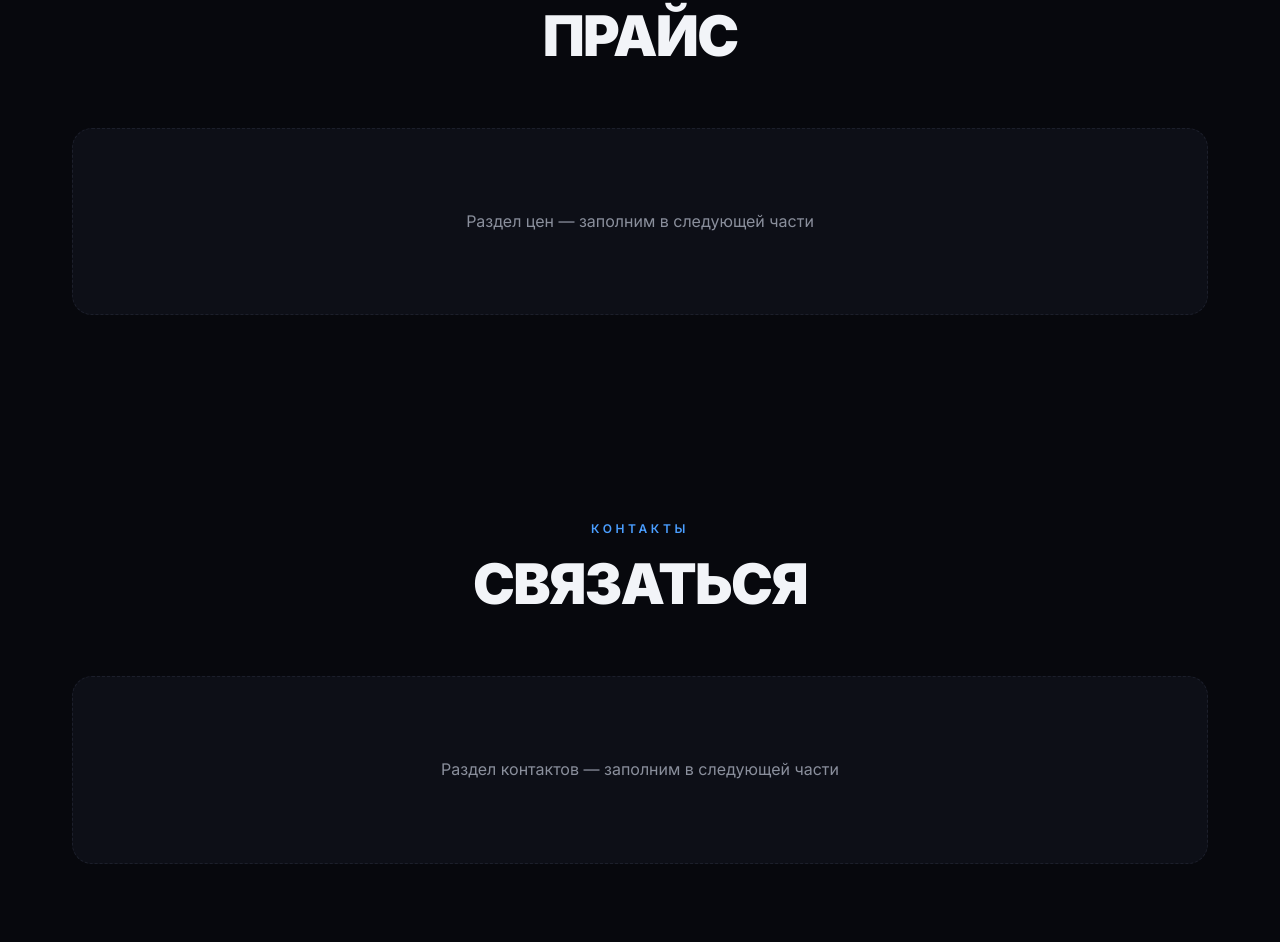
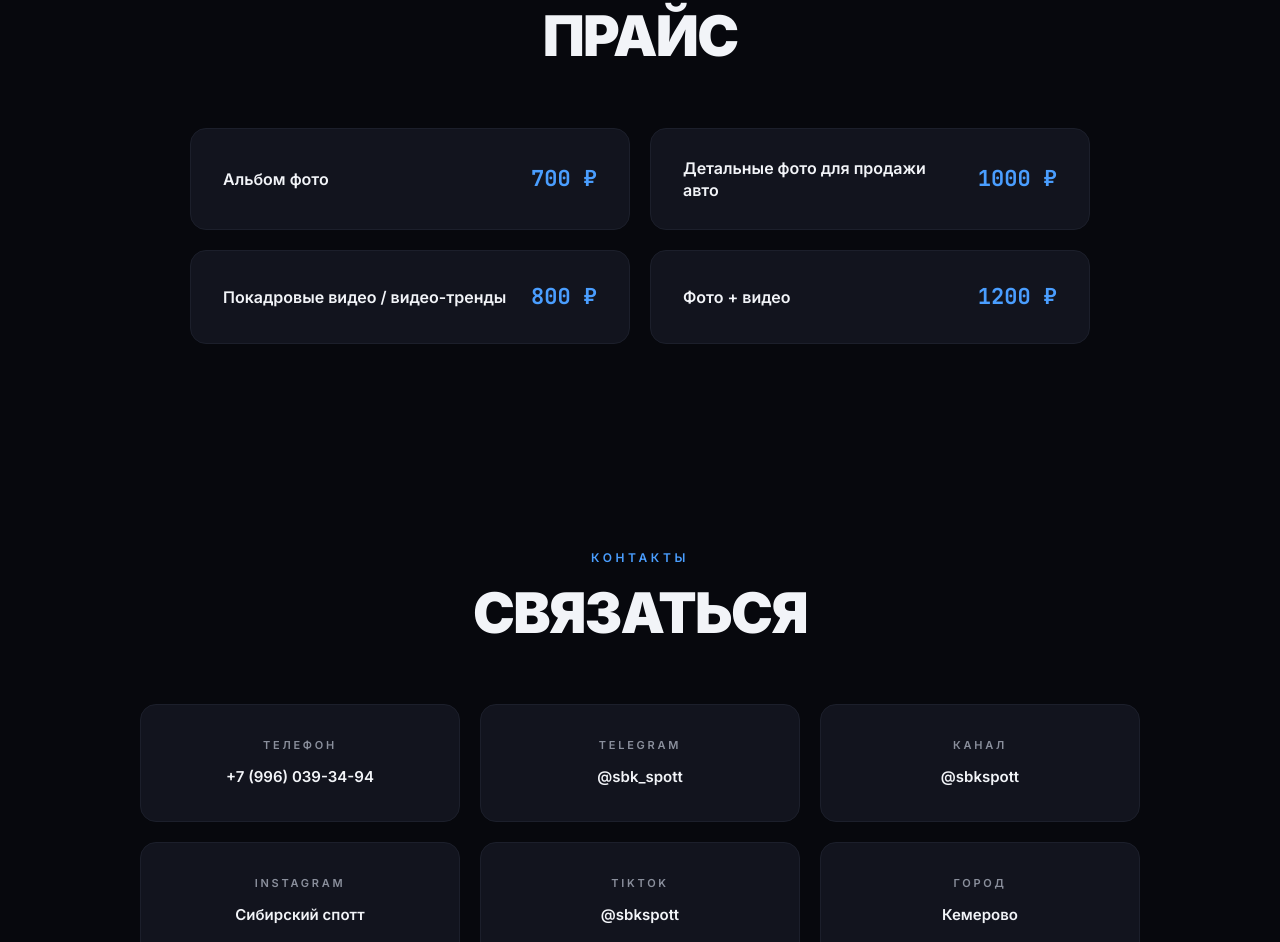
Before and after one commit to furios114/Siberian-Spott, a plain HTML site: page index.html in a window 1280 px wide. Shown: the part 1858-2800 px from the top of the page. Drawn offline with Linux system fonts and the light colour scheme.

Commit message:
Update index.html

```diff
--- a/index.html
+++ b/index.html
@@ -7,7 +7,7 @@
 <meta name="description" content="Siberian Spott — фотограф автомобилей в Кемерово. Альбомы фото, детальная съёмка, видеотренды.">
 <link rel="icon" href="logo.png">
 <meta property="og:title" content="Siberian Spott — фото и видео автомобилей">
-<meta property="og:description" content="Фотосъёмка автомобилей в Кемерово. Альбомы, детали, видео.">
+<meta property="og:description" content="Сниму ваш автомобиль по низкой цене. Кемерово.">
 <meta property="og:type" content="website">
 <link rel="preconnect" href="https://fonts.googleapis.com">
 <link rel="preconnect" href="https://fonts.gstatic.com" crossorigin>
@@ -48,7 +48,18 @@
     padding: 0 32px;
   }
 
-  /* ШАПКА — ПРИКЛЕЕНА */
+  /* REVEAL-АНИМАЦИИ */
+  .reveal {
+    opacity: 0;
+    transform: translateY(40px);
+    transition: opacity 0.9s var(--ease), transform 0.9s var(--ease);
+  }
+  .reveal.visible { opacity: 1; transform: translateY(0); }
+  .reveal-delay-1 { transition-delay: 0.1s; }
+  .reveal-delay-2 { transition-delay: 0.2s; }
+  .reveal-delay-3 { transition-delay: 0.3s; }
+
+  /* ШАПКА */
   header {
     position: fixed;
     top: 0; left: 0; right: 0;
@@ -76,53 +87,32 @@
     align-items: center;
     gap: 20px;
   }
-
-  /* Лого слева */
-  .logo {
-    display: inline-flex;
-    align-items: center;
-    text-decoration: none;
-    flex-shrink: 0;
-  }
+  .logo { display: inline-flex; align-items: center; text-decoration: none; flex-shrink: 0; }
   .logo img {
-    height: 44px;
-    width: auto;
-    display: block;
+    height: 44px; width: auto; display: block;
     transition: height 0.4s var(--ease), filter 0.4s var(--ease);
   }
   header.scrolled .logo img { height: 36px; }
-  .logo:hover img {
-    filter: drop-shadow(0 0 20px rgba(74, 158, 255, 0.6));
-  }
+  .logo:hover img { filter: drop-shadow(0 0 20px rgba(74, 158, 255, 0.6)); }
 
-  /* Название справа */
-  .brand {
-    text-align: right;
-    line-height: 1.1;
-  }
+  .brand { text-align: right; line-height: 1.1; }
   .brand-name {
     font-family: 'JetBrains Mono', monospace;
-    font-size: 18px;
-    font-weight: 700;
+    font-size: 18px; font-weight: 700;
     letter-spacing: 0.15em;
-    color: var(--text);
-    text-transform: uppercase;
+    color: var(--text); text-transform: uppercase;
     transition: font-size 0.4s var(--ease);
   }
   .brand-name span { color: var(--accent); }
   header.scrolled .brand-name { font-size: 16px; }
-
   .brand-sub {
-    font-size: 10px;
-    letter-spacing: 0.25em;
-    color: var(--muted);
-    text-transform: uppercase;
+    font-size: 10px; letter-spacing: 0.25em;
+    color: var(--muted); text-transform: uppercase;
     margin-top: 2px;
     transition: opacity 0.3s var(--ease);
   }
   header.scrolled .brand-sub { opacity: 0; }
 
-  /* ОТСТУП ПОД ШАПКУ */
   main { padding-top: var(--hh); }
 
   /* HERO */
@@ -139,27 +129,24 @@
   }
   .hero::before {
     content: "";
-    position: absolute;
-    inset: 0;
+    position: absolute; inset: 0;
     background: radial-gradient(circle at 50% 50%, transparent 30%, rgba(7,8,13,0.7) 100%);
     pointer-events: none;
   }
   .hero-content {
-    position: relative;
-    z-index: 1;
-    text-align: center;
-    width: 100%;
+    position: relative; z-index: 1;
+    text-align: center; width: 100%;
     padding: 80px 32px;
   }
   .hero h1 {
-    font-size: clamp(44px, 7vw, 96px);
+    font-size: clamp(40px, 6.5vw, 88px);
     font-weight: 900;
     letter-spacing: -0.04em;
-    line-height: 1;
-    text-transform: uppercase;
+    line-height: 1.05;
     margin-bottom: 24px;
     color: #fff;
     text-shadow: 0 4px 40px rgba(0, 0, 0, 0.6);
+    animation: heroIn 1s var(--ease) both;
   }
   .hero h1 em {
     font-style: normal;
@@ -172,22 +159,22 @@
     max-width: 640px;
     margin: 0 auto 40px;
     text-shadow: 0 2px 20px rgba(0, 0, 0, 0.8);
+    animation: heroIn 1s 0.2s var(--ease) both;
   }
   .hero-actions {
-    display: flex;
-    gap: 14px;
-    justify-content: center;
-    flex-wrap: wrap;
+    display: flex; gap: 14px;
+    justify-content: center; flex-wrap: wrap;
+    animation: heroIn 1s 0.4s var(--ease) both;
+  }
+  @keyframes heroIn {
+    from { opacity: 0; transform: translateY(30px); }
+    to { opacity: 1; transform: translateY(0); }
   }
 
   .btn {
-    display: inline-flex;
-    align-items: center;
-    gap: 10px;
-    padding: 16px 32px;
-    border-radius: 100px;
-    font-size: 15px;
-    font-weight: 600;
+    display: inline-flex; align-items: center; gap: 10px;
+    padding: 16px 32px; border-radius: 100px;
+    font-size: 15px; font-weight: 600;
     text-decoration: none;
     transition: transform 0.35s var(--ease), border-color 0.35s var(--ease), color 0.35s var(--ease), box-shadow 0.35s var(--ease), background 0.35s var(--ease);
     border: 1px solid transparent;
@@ -216,15 +203,9 @@
   }
 
   /* СЕКЦИИ */
-  section {
-    padding: 100px 0;
-    position: relative;
-  }
+  section { padding: 100px 0; position: relative; }
 
-  .section-head {
-    text-align: center;
-    margin-bottom: 60px;
-  }
+  .section-head { text-align: center; margin-bottom: 60px; }
   .section-label {
     display: inline-block;
     font-size: 12px;
@@ -241,12 +222,9 @@
     line-height: 1.1;
     text-transform: uppercase;
   }
-  .section-title em {
-    font-style: normal;
-    color: var(--accent);
-  }
+  .section-title em { font-style: normal; color: var(--accent); }
 
-  /* ПРИМЕРЫ — ФОТО ВИДНЫ ПОЛНОСТЬЮ */
+  /* ГАЛЕРЕЯ */
   .gallery {
     display: grid;
     grid-template-columns: repeat(3, 1fr);
@@ -261,41 +239,121 @@
     align-items: center;
     justify-content: center;
     aspect-ratio: 4/3;
-    transition: transform 0.4s var(--ease), border-color 0.4s var(--ease), box-shadow 0.4s var(--ease);
+    transition: transform 0.5s var(--ease), border-color 0.5s var(--ease), box-shadow 0.5s var(--ease);
     cursor: pointer;
-    position: relative;
   }
   .gallery-item img {
-    width: 100%;
-    height: 100%;
+    width: 100%; height: 100%;
     object-fit: contain;
     display: block;
+    padding: 12px;
     transition: transform 0.6s var(--ease);
-    padding: 12px;
   }
   .gallery-item:hover {
+    transform: translateY(-8px);
+    border-color: var(--accent-border);
+    box-shadow: 0 20px 60px rgba(74, 158, 255, 0.2);
+  }
+  .gallery-item:hover img { transform: scale(1.05); }
+
+  /* ЦЕНЫ */
+  .prices {
+    display: grid;
+    grid-template-columns: repeat(2, 1fr);
+    gap: 20px;
+    max-width: 900px;
+    margin: 0 auto;
+  }
+  .price-item {
+    display: flex;
+    justify-content: space-between;
+    align-items: center;
+    gap: 20px;
+    padding: 28px 32px;
+    background: var(--card);
+    border: 1px solid var(--border);
+    border-radius: 16px;
+    transition: transform 0.4s var(--ease), border-color 0.4s var(--ease), background 0.4s var(--ease);
+  }
+  .price-item:hover {
+    transform: translateY(-4px);
+    border-color: var(--accent-border);
+    background: #171a26;
+  }
+  .price-name {
+    font-size: 16px;
+    font-weight: 600;
+    color: var(--text);
+    line-height: 1.4;
+  }
+  .price-value {
+    font-family: 'JetBrains Mono', monospace;
+    font-size: 22px;
+    font-weight: 700;
+    color: var(--accent);
+    white-space: nowrap;
+    transition: text-shadow 0.4s var(--ease);
+  }
+  .price-item:hover .price-value {
+    text-shadow: 0 0 30px rgba(74, 158, 255, 0.8);
+  }
+
+  /* КОНТАКТЫ */
+  .contacts {
+    display: grid;
+    grid-template-columns: repeat(3, 1fr);
+    gap: 20px;
+    max-width: 1000px;
+    margin: 0 auto 40px;
+  }
+  .contact-item {
+    display: flex;
+    flex-direction: column;
+    align-items: center;
+    text-align: center;
+    padding: 32px 24px;
+    background: var(--card);
+    border: 1px solid var(--border);
+    border-radius: 16px;
+    text-decoration: none;
+    color: inherit;
+    transition: transform 0.4s var(--ease), border-color 0.4s var(--ease), background 0.4s var(--ease);
+  }
+  .contact-item:hover {
     transform: translateY(-6px);
     border-color: var(--accent-border);
-    box-shadow: 0 20px 50px rgba(74, 158, 255, 0.15);
+    background: #171a26;
   }
-  .gallery-item:hover img {
-    transform: scale(1.03);
+  .contact-label {
+    font-size: 11px;
+    text-transform: uppercase;
+    letter-spacing: 0.25em;
+    color: var(--muted);
+    margin-bottom: 10px;
+    font-weight: 600;
   }
+  .contact-value {
+    font-size: 15px;
+    font-weight: 600;
+    color: var(--text);
+    word-break: break-word;
+  }
+  .contact-item:hover .contact-value { color: var(--accent-soft); }
 
-  /* ЗАГЛУШКИ (пока не заполнено) */
-  .placeholder {
-    padding: 80px 32px;
+  /* ПОДВАЛ */
+  footer {
+    padding: 40px 0;
+    border-top: 1px solid var(--border);
     text-align: center;
-    background: var(--bg-soft);
-    border: 1px dashed var(--border);
-    border-radius: 20px;
-    color: var(--muted);
-    font-size: 16px;
+    color: var(--dim);
+    font-size: 14px;
   }
 
   /* АДАПТИВ */
   @media (max-width: 900px) {
     .gallery { grid-template-columns: repeat(2, 1fr); }
+    .prices { grid-template-columns: 1fr; }
+    .contacts { grid-template-columns: 1fr; }
     .container, .header-inner { padding: 0 24px; }
   }
 
@@ -311,14 +369,16 @@
     .brand-sub { font-size: 9px; }
 
     .hero { background-attachment: scroll; min-height: 80vh; }
-    .hero h1 { font-size: clamp(36px, 11vw, 56px); }
-    .hero p { font-size: 16px; }
+    .hero h1 { font-size: clamp(32px, 10vw, 48px); }
+    .hero p { font-size: 15px; }
     .hero-actions { flex-direction: column; width: 100%; }
     .hero-actions .btn { width: 100%; justify-content: center; }
 
     section { padding: 70px 0; }
     .section-head { margin-bottom: 40px; }
     .gallery { grid-template-columns: 1fr; }
+    .price-item { padding: 22px 24px; }
+    .price-value { font-size: 19px; }
   }
 </style>
 </head>
@@ -340,8 +400,8 @@
 
   <section class="hero">
     <div class="hero-content">
-      <h1>Фото и видео<br><em>автомобилей</em></h1>
-      <p>Профессиональная съёмка автомобилей в Кемерово. Альбомы, детальные фото, видеотренды.</p>
+      <h1>Сниму ваш автомобиль<br><em>по низкой цене</em></h1>
+      <p>Профессиональная фото и видеосъёмка автомобилей в Кемерово. Альбомы, детальные кадры, видеотренды.</p>
       <div class="hero-actions">
         <a href="#examples" class="btn btn-primary">Смотреть примеры</a>
         <a href="#contacts" class="btn btn-ghost">Связаться</a>
@@ -351,50 +411,110 @@
 
   <section id="examples">
     <div class="container">
-      <div class="section-head">
+      <div class="section-head reveal">
         <div class="section-label">Примеры</div>
         <h2 class="section-title">Наши <em>работы</em></h2>
       </div>
       <div class="gallery">
-        <div class="gallery-item"><img src="photo1.jpg" alt="Пример 1"></div>
-        <div class="gallery-item"><img src="photo2.jpg" alt="Пример 2"></div>
-        <div class="gallery-item"><img src="photo3.jpg" alt="Пример 3"></div>
-        <div class="gallery-item"><img src="photo4.jpg" alt="Пример 4"></div>
-        <div class="gallery-item"><img src="photo5.jpg" alt="Пример 5"></div>
-        <div class="gallery-item"><img src="photo6.jpg" alt="Пример 6"></div>
+        <div class="gallery-item reveal"><img src="photo1.jpg" alt="Пример 1"></div>
+        <div class="gallery-item reveal reveal-delay-1"><img src="photo2.jpg" alt="Пример 2"></div>
+        <div class="gallery-item reveal reveal-delay-2"><img src="photo3.jpg" alt="Пример 3"></div>
+        <div class="gallery-item reveal"><img src="photo4.jpg" alt="Пример 4"></div>
+        <div class="gallery-item reveal reveal-delay-1"><img src="photo5.jpg" alt="Пример 5"></div>
+        <div class="gallery-item reveal reveal-delay-2"><img src="photo6.jpg" alt="Пример 6"></div>
       </div>
     </div>
   </section>
 
   <section id="prices">
     <div class="container">
-      <div class="section-head">
+      <div class="section-head reveal">
         <div class="section-label">Цены</div>
         <h2 class="section-title">Прайс</h2>
       </div>
-      <div class="placeholder">Раздел цен — заполним в следующей части</div>
+      <div class="prices">
+        <div class="price-item reveal">
+          <div class="price-name">Альбом фото</div>
+          <div class="price-value">700 ₽</div>
+        </div>
+        <div class="price-item reveal reveal-delay-1">
+          <div class="price-name">Детальные фото для продажи авто</div>
+          <div class="price-value">1000 ₽</div>
+        </div>
+        <div class="price-item reveal">
+          <div class="price-name">Покадровые видео / видео-тренды</div>
+          <div class="price-value">800 ₽</div>
+        </div>
+        <div class="price-item reveal reveal-delay-1">
+          <div class="price-name">Фото + видео</div>
+          <div class="price-value">1200 ₽</div>
+        </div>
+      </div>
     </div>
   </section>
 
   <section id="contacts">
     <div class="container">
-      <div class="section-head">
+      <div class="section-head reveal">
         <div class="section-label">Контакты</div>
         <h2 class="section-title">Связаться</h2>
       </div>
-      <div class="placeholder">Раздел контактов — заполним в следующей части</div>
+      <div class="contacts">
+        <a href="tel:+79960393494" class="contact-item reveal">
+          <div class="contact-label">Телефон</div>
+          <div class="contact-value">+7 (996) 039-34-94</div>
+        </a>
+        <a href="https://t.me/sbk_spott" target="_blank" rel="noopener" class="contact-item reveal reveal-delay-1">
+          <div class="contact-label">Telegram</div>
+          <div class="contact-value">@sbk_spott</div>
+        </a>
+        <a href="https://t.me/sbkspott" target="_blank" rel="noopener" class="contact-item reveal reveal-delay-2">
+          <div class="contact-label">Канал</div>
+          <div class="contact-value">@sbkspott</div>
+        </a>
+        <a href="https://instagram.com" target="_blank" rel="noopener" class="contact-item reveal">
+          <div class="contact-label">Instagram</div>
+          <div class="contact-value">Сибирский спотт</div>
+        </a>
+        <a href="https://tiktok.com/@sbkspott" target="_blank" rel="noopener" class="contact-item reveal reveal-delay-1">
+          <div class="contact-label">TikTok</div>
+          <div class="contact-value">@sbkspott</div>
+        </a>
+        <div class="contact-item reveal reveal-delay-2" style="cursor:default;">
+          <div class="contact-label">Город</div>
+          <div class="contact-value">Кемерово</div>
+        </div>
+      </div>
     </div>
   </section>
 
 </main>
 
+<footer>
+  <div class="container">
+    © 2026 Siberian Spott. Кемерово.
+  </div>
+</footer>
+
 <script>
-  // Шапка сжимается при скролле
+  // Шапка при скролле
   const header = document.getElementById('header');
   window.addEventListener('scroll', () => {
     header.classList.toggle('scrolled', window.scrollY > 30);
   }, { passive: true });
+
+  // Reveal-анимации
+  const observer = new IntersectionObserver((entries) => {
+    entries.forEach(entry => {
+      if (entry.isIntersecting) {
+        entry.target.classList.add('visible');
+        observer.unobserve(entry.target);
+      }
+    });
+  }, { threshold: 0.12, rootMargin: '0px 0px -60px 0px' });
+
+  document.querySelectorAll('.reveal').forEach(el => observer.observe(el));
 </script>
 
 </body>
-  </html>
+</html>
```
